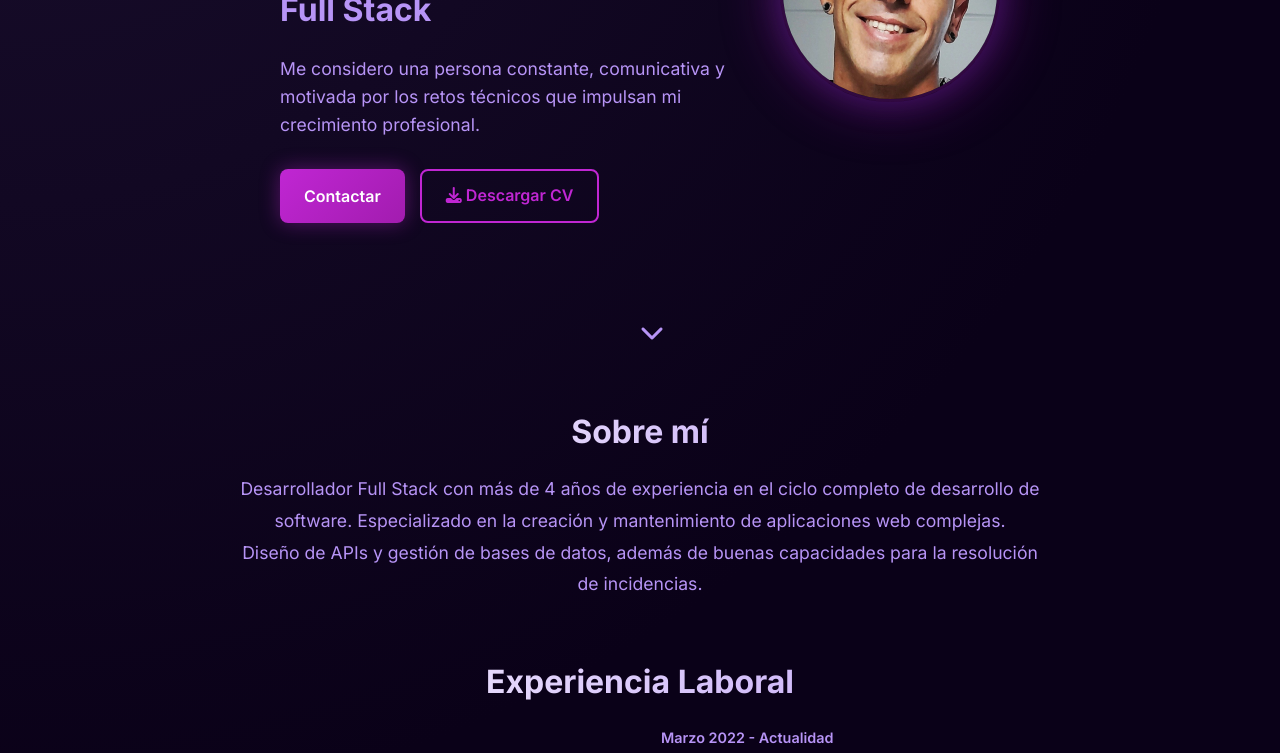
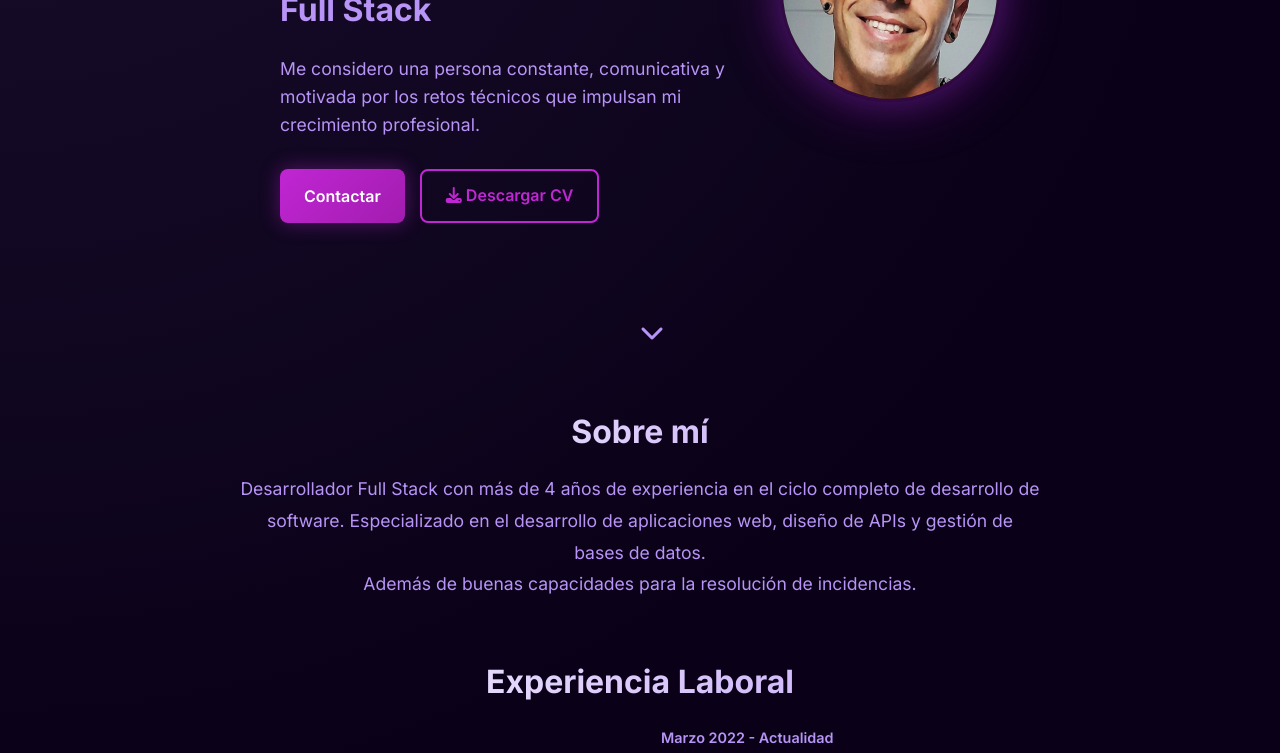
Before and after one commit to dawnrock/JMAPCV, a React (Vite) app: page / in a window 1280 px wide. Shown: the part 418-1171 px from the top of the page. Built offline with nearby package versions, Linux system fonts and the light colour scheme.

Commit message:
feat: add About section component

```diff
--- a/src/components/About.jsx
+++ b/src/components/About.jsx
@@ -15,10 +15,10 @@ const About = () => {
                 <div className="about-content">
                     <p>
                         Desarrollador Full Stack con más de 4 años de experiencia en el ciclo completo de desarrollo de
-                        software. Especializado en la creación y mantenimiento de aplicaciones web complejas.
+                        software.
+                        Especializado en el desarrollo de aplicaciones web, diseño de APIs y gestión de bases de datos.
                         <br />
-                        Diseño de APIs y gestión de bases de datos, además de buenas capacidades para la resolución de
-                        incidencias.
+                        Además de buenas capacidades para la resolución de incidencias.
                     </p>
                 </div>
             </motion.div>
```
